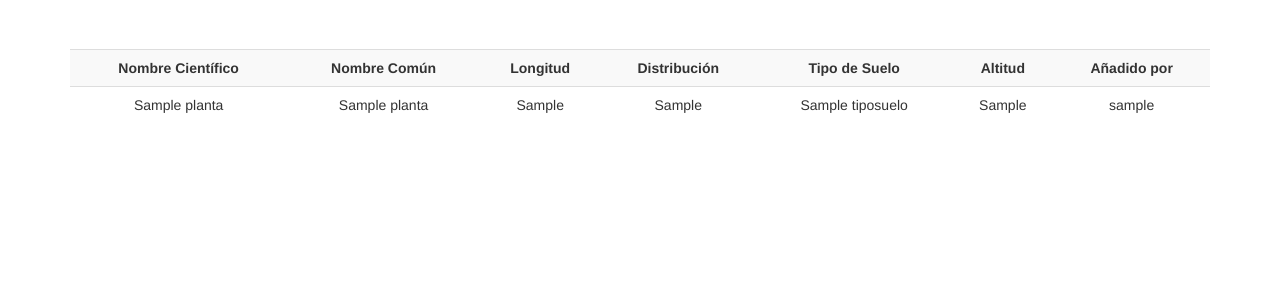
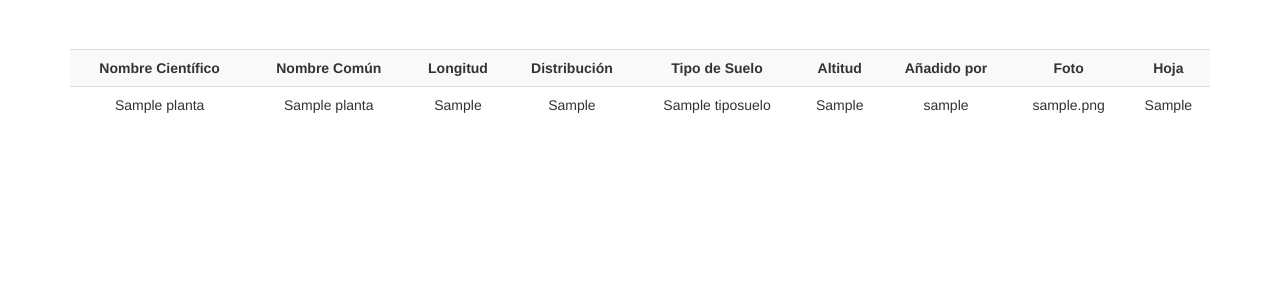
Before and after one commit to baenans/GFA, a Django app: template www/templates/index.htm in a window 1280 px wide. Shown: the part 51-351 px from the top of the page. Run offline with Django 3.2, Linux system fonts and the light colour scheme; the template is opened without the code that fills it: values that come from a table or form of the project are taken from there, others are empty; tables that the repository leaves empty hold one stand-in row (values such as "Sample post"); parts of the project's set-up code (start-up, migrations or seed data) failed here and were passed over; some libraries are stand-ins or nearby versions.

Commit message:
Añadidas fotos en el index

```diff
--- a/www/templates/index.htm
+++ b/www/templates/index.htm
@@ -34,6 +34,8 @@
 	  	<th style="text-align:center !important;">Tipo de Suelo</th>
 	  	<th style="text-align:center !important;">Altitud</th>
 	  	<th style="text-align:center !important;">Añadido por</th>
+	  	<th style="text-align:center !important;">Foto</th>
+	  	<th style="text-align:center !important;">Hoja</th>
 	  </tr>
 	  {% for planta in plantas %}
 	  <tr>
@@ -44,6 +46,8 @@
 	  	<td>{{ planta.tipoDeSuelo }}</td>
 	  	<td>{{ planta.altitud }}</td>
 	  	<td>{{ planta.creador }}</td>
+	  	<td>{{ planta.foto }}</td>
+	  	<td>{{ planta.detalleHoja }}</td>
 	  </tr>
 	  {% endfor %}
 	</table>
@@ -78,7 +82,7 @@
 		  </div>
 		  <div class="form-group">
 		    <label for="exampleInputPassword1">Distribuición</label>
-		    <input type="text" class="form-control" name="dist" placeholder="No sé qué poner aquí" required>
+		    <input type="text" class="form-control" name="dist" placeholder="Mediterráneo" required>
 		  </div>
 		  <div class="form-group">
 		    <label for="exampleInputPassword1">Tipo de suelo</label>
@@ -98,7 +102,7 @@
 		  </div>
 		  <div class="form-group">
 		    <label for="exampleInputPassword1">Longitud</label>
-		    <input type="number" class="form-control" name="longitud" placeholder="15" required>
+		    <input type="number" class="form-control" name="longitud" placeholder="15 m" required>
 		  </div>
 		  <div class="form-group">
 		    <label for="exampleInputPassword1">Altitud</label>
```
